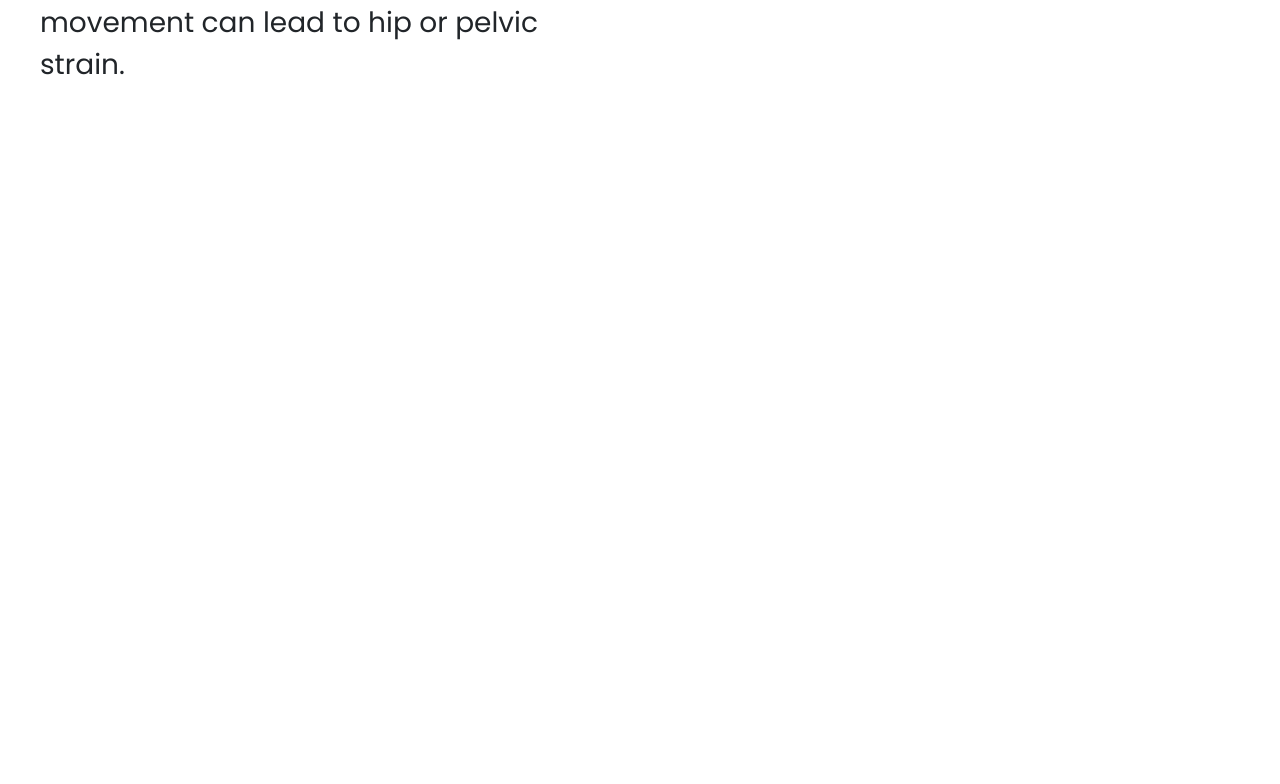
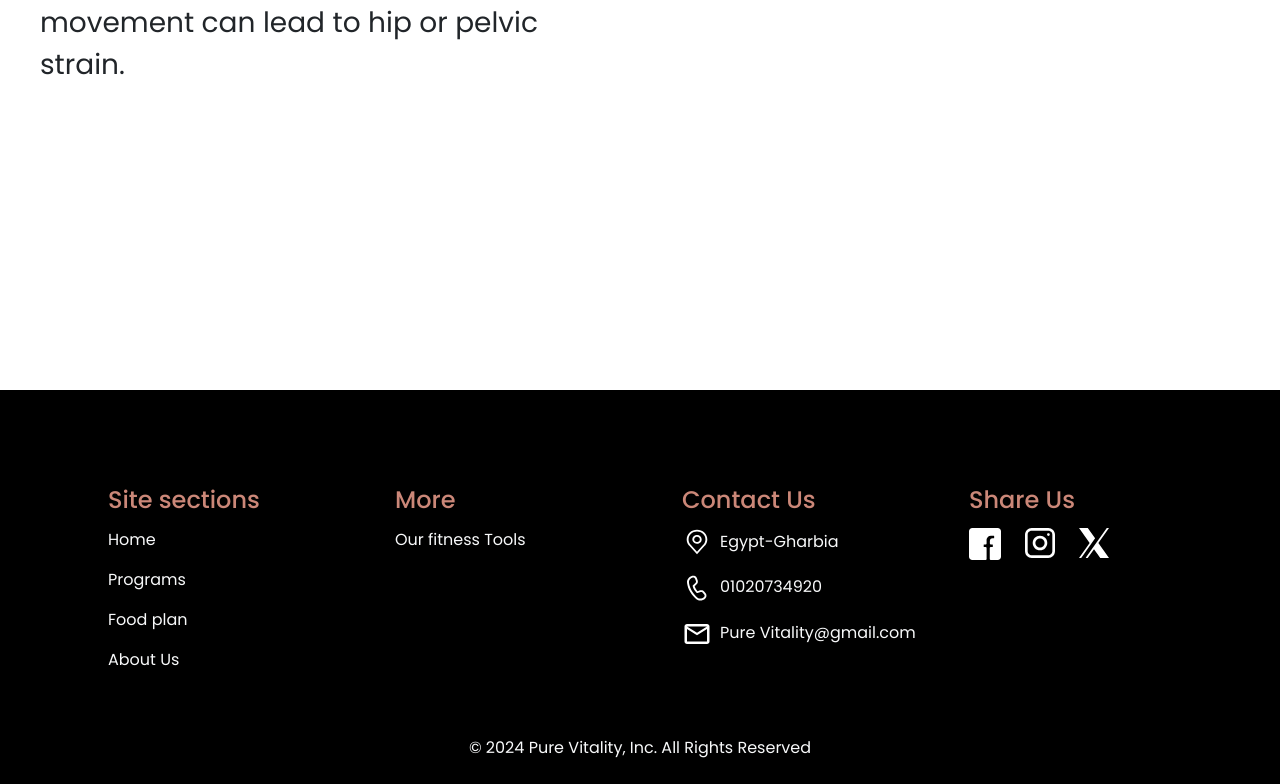
Before and after one commit to nawal-ali/PeakFitness, a React (Vite) app in the folder project/: page /exercises in a window 1280 px wide. Shown: the part 5035-5819 px from the top of the page. Before the commit the page ends 5297 px from the top, so only its background shows below. Built offline with nearby package versions, Linux system fonts and the light colour scheme; a web font is replaced by a local one.

Commit message:
Footer Exercise

```diff
--- a/project/src/pages/exercisesFolder/Exercises.jsx
+++ b/project/src/pages/exercisesFolder/Exercises.jsx
@@ -1,5 +1,6 @@
 import Navbar from "../../assets/navFolder/Navbar";
 import Model from "./Model";
+import Footer from "../../assets/footerFolder/Footer";
 import "./exer.css";
 import { useState } from "react";
 export default function exercises() {
@@ -193,6 +194,9 @@ export default function exercises() {
           </div>
         </div>
       </div>
+      <div className="margin-top-10">
+        <Footer />
+      </div>
     </>
   );
 }
```
